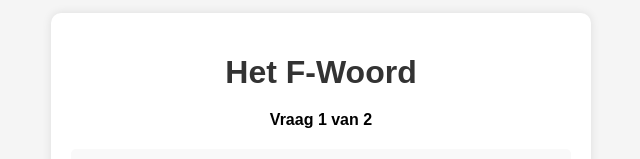
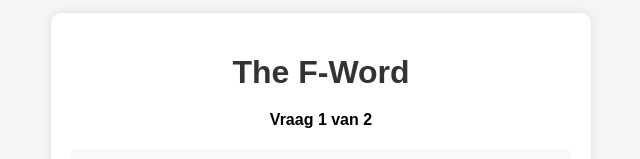
Before and after one commit to ralphsmits/brandstof, a plain HTML site: page index.html in a window 1280 px wide. Shown: the part 228-387 px from the top of the page, without its empty margins (319-959 px from the left). Drawn offline with Linux system fonts and the light colour scheme.

Commit message:
Update index.html

```diff
--- a/index.html
+++ b/index.html
@@ -3,7 +3,7 @@
 <head>
     <meta charset="UTF-8">
     <meta name="viewport" content="width=device-width, initial-scale=1.0">
-    <title>Het F-Woord</title>
+    <title>The F-Word</title>
     <style>
         body {
             font-family: Arial, sans-serif;
@@ -115,7 +115,7 @@
 </head>
 <body>
     <div class="quiz-container">
-        <h1>Het F-Woord</h1>
+        <h1>The F-Word</h1>
         <div id="quizProgress"></div>
 
         <form id="quizForm">
```
